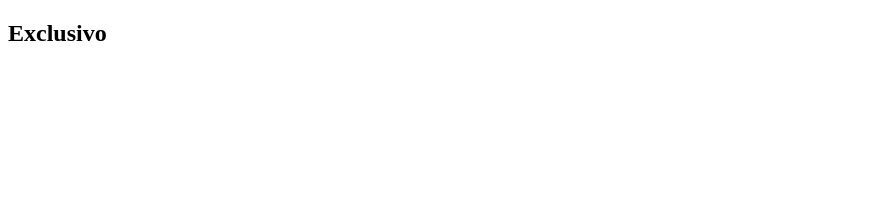
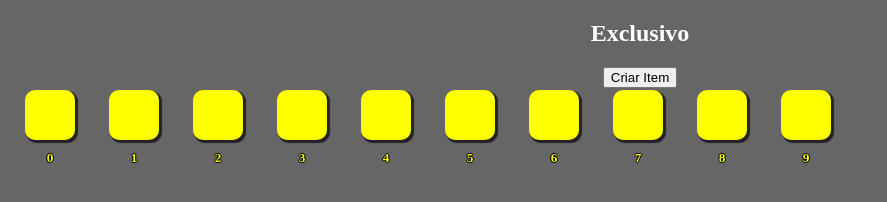
Before and after one commit to gesiellucas/toolkit, a website with bundled scripts: page index.html in a window 1280 px wide. Shown: the whole page, without its empty margins (0-887 px from the left). Built offline with nearby package versions, Linux system fonts and the light colour scheme.

Commit message:
Working on the firsts steps

```diff
--- a/app.js
+++ b/app.js
@@ -1,3 +1,3 @@
-import Ler from './components.js'
+import Ler from './assets/js/components.js'
 
 console.log(Ler)
--- /dev/null
+++ b/assets/css/style.css
@@ -0,0 +1,41 @@
+body{
+    background:#666;
+    color:white;
+    text-align:center
+}
+
+#app{
+    display:flex;
+    flex-wrap: wrap;
+}
+
+.aplicativo{
+    width:80px;
+    height: 80px;
+    margin:2px;
+    background: ;
+    overflow: hidden;
+    cursor: pointer;
+    transition: 1s all;
+}
+.aplicativo:hover .item{
+    background: blue;
+}
+
+.item{
+    display:flex;
+    width:50px;
+    height: 50px;
+    background: yellow;
+    margin: 0 auto;
+    border-radius:10px;
+    box-shadow: 2px 2px 1px 1px #222;
+}
+
+.titulo{
+    color:yellow;
+    line-height: 2px;
+    font-weight: bold;
+    text-align:center;
+    text-shadow: -1px 0 black, 0 1px black, 1px 0 black, 0 -1px black;
+}
--- a/index.html
+++ b/index.html
@@ -5,10 +5,82 @@
     <meta name="viewport" content="width=device-width, initial-scale=1.0"/>
     <title>Essentials Toolkit | Gesiel</title>
     <link rel="shortcut icon" href="favicon.svg" type="image/x-icon">
+    <link rel="stylesheet" href="./assets/css/style.css">
 
 </head>
 <body>
     <h2> Exclusivo </h2>
+    <button onClick="criarItem()"> Criar Item </button>
+    <div id="app">
+
+    </div>
     <script type="module" src="./app.js"></script>
+
+    <script>
+
+        for(x=0; x<10;x++) {
+            var div = document.createElement('div')
+            var att = document.createAttribute("class")
+            att.value = "aplicativo"
+            div.setAttributeNode(att)
+            document.getElementById("app").appendChild(div)
+
+            var divItem = document.createElement('div')
+
+            var attItem = document.createAttribute("class")
+            attItem.value = "item"
+            divItem.setAttributeNode(attItem)
+            document.getElementsByClassName("aplicativo")[x].appendChild(divItem)
+
+            var titulo = document.createElement('p')
+
+            var attTitulo = document.createAttribute("class")
+            attTitulo.value = "titulo"
+            titulo.setAttributeNode(attTitulo)
+            document.getElementsByClassName("aplicativo")[x].appendChild(titulo)
+
+            // Criar SMAL
+            var small = document.createElement("small")
+            small.innerHTML =  x
+            document.getElementsByClassName("titulo")[x].appendChild(small)
+
+            }
+
+        // function criarItem(){
+        //     // Criar elemento Aplicativo
+        //     var div = document.createElement('div')
+        //     var att = document.createAttribute("id")
+        //     att.value = "aplicativo"
+        //     div.setAttributeNode(att)
+        //     document.getElementById("app").appendChild(div)
+
+        //     // Obter o Aplicativo
+        //     var limite = document.getElementById('aplicativo')
+
+
+        //     // Criar o Item
+        //     var divItem = document.createElement('div')
+        //     var attItem = document.createAttribute("id")
+        //     attItem.value = "item"
+        //     divItem.setAttributeNode(attItem)
+        //     document.getElementById("aplicativo").appendChild(divItem)
+
+        //     // Criar o Titulo
+        //     var titulo = document.createElement('p')
+        //     var attTitulo = document.createAttribute("id")
+        //     attTitulo.value = "titulo"
+        //     titulo.setAttributeNode(attTitulo)
+        //     document.getElementById("aplicativo").appendChild(titulo)
+
+        //     // Criar SMAL
+        //     var small = document.createElement("small")
+        //     small.innerHTML = "Calculadora"
+        //     document.getElementById("titulo").appendChild(small)
+        // }
+
+
+
+
+    </script>
 </body>
 </html>
```
Also changed, not shown: assets/js/components.js (renamed from components.js).
